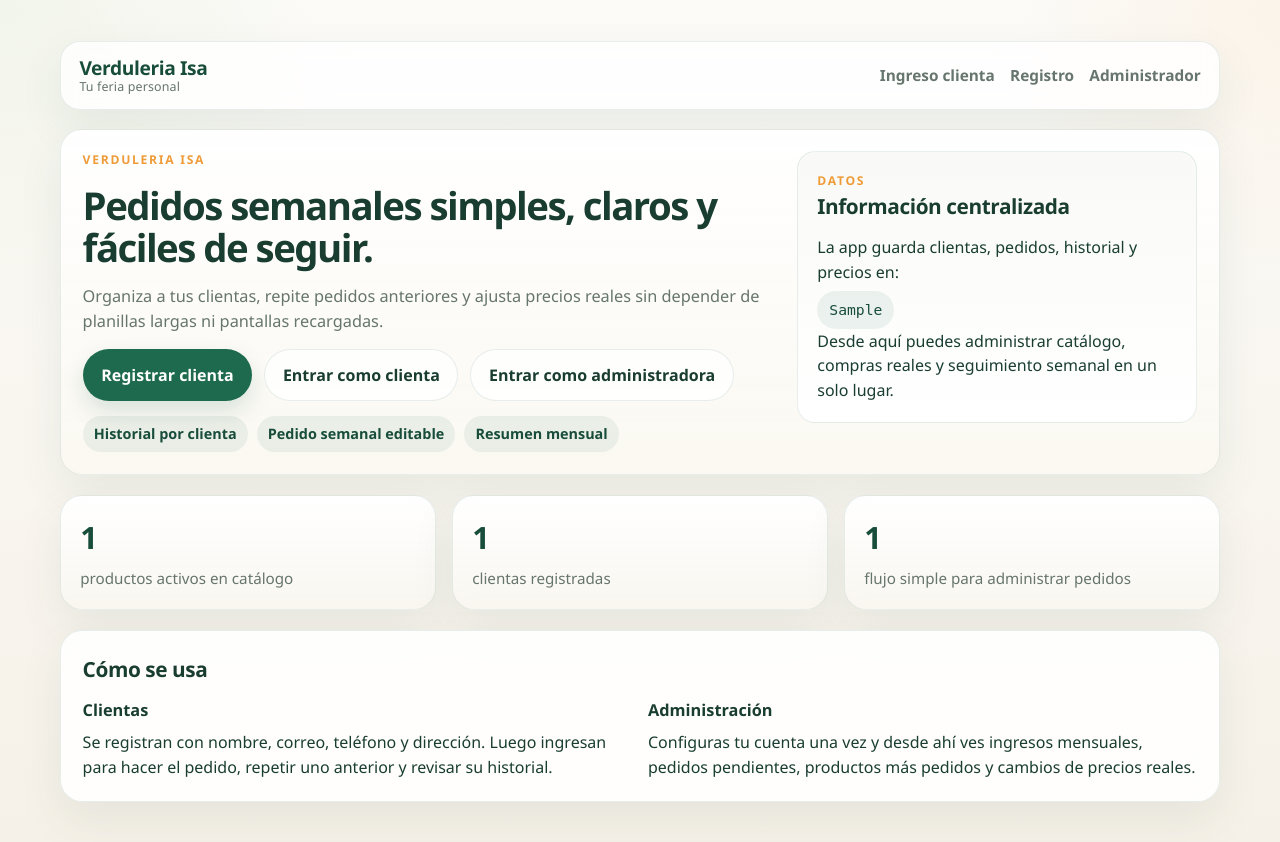
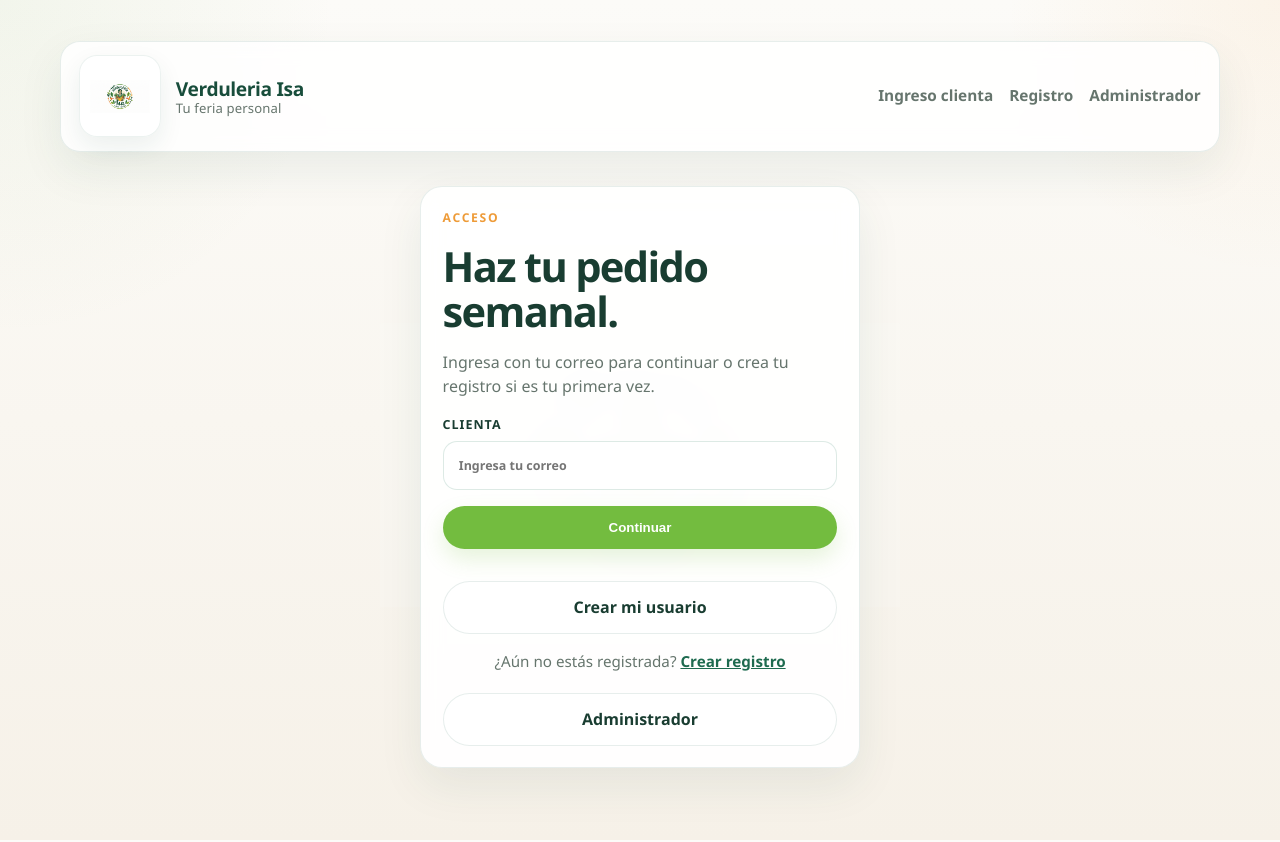
Before and after one commit to nmillana/VerduleriaIsa, a Python web app: template templates/home.html in a window 1280 px wide. Run offline with Jinja, Linux system fonts and the light colour scheme; the template is opened without the code that fills it: most values are stand-ins (such as "Sample title", 1, 10 or a date in 2020).

Commit message:
Turn homepage into access landing

```diff
--- a/static/styles.css
+++ b/static/styles.css
@@ -50,20 +50,43 @@ code {
     justify-content: space-between;
     align-items: center;
     gap: 1rem;
-    padding: 0.95rem 1.15rem;
+    padding: 0.85rem 1.15rem;
     margin-bottom: 1.15rem;
     border-radius: 20px;
     border: 1px solid var(--line);
-    background: rgba(255, 255, 255, 0.82);
+    background: rgba(255, 255, 255, 0.84);
     backdrop-filter: blur(10px);
     box-shadow: var(--shadow);
 }
 
 .brand {
-    display: grid;
-    gap: 0.15rem;
+    display: flex;
+    align-items: center;
+    gap: 0.9rem;
     text-decoration: none;
     color: var(--accent-deep);
+}
+
+.brand-mark {
+    display: grid;
+    place-items: center;
+    width: 82px;
+    height: 82px;
+    border-radius: 18px;
+    background: rgba(255, 255, 255, 0.95);
+    border: 1px solid rgba(20, 88, 67, 0.08);
+    box-shadow: 0 10px 24px rgba(24, 77, 59, 0.08);
+}
+
+.brand-logo {
+    width: 60px;
+    height: 60px;
+    object-fit: contain;
+}
+
+.brand-copy {
+    display: grid;
+    gap: 0.1rem;
     line-height: 1.1;
 }
 
@@ -74,7 +97,7 @@ code {
 }
 
 .brand-tagline {
-    font-size: 0.78rem;
+    font-size: 0.82rem;
     font-weight: 500;
     letter-spacing: 0.01em;
     color: var(--muted);
@@ -83,7 +106,7 @@ code {
 .nav-links {
     display: flex;
     flex-wrap: wrap;
-    gap: 0.95rem;
+    gap: 1rem;
 }
 
 .nav-links a {
@@ -102,12 +125,12 @@ code {
     gap: 1.25rem;
 }
 
-.hero,
 .panel,
 .form-panel,
 .stat-card,
 .week-card,
-.order-card {
+.order-card,
+.access-card {
     background: var(--surface);
     backdrop-filter: blur(10px);
     border: 1px solid var(--line);
@@ -115,33 +138,10 @@ code {
     box-shadow: var(--shadow);
 }
 
-.hero,
 .panel,
-.form-panel {
+.form-panel,
+.access-card {
     padding: 1.35rem;
-}
-
-.hero {
-    background: linear-gradient(180deg, rgba(255, 255, 255, 0.98), rgba(251, 248, 241, 0.94));
-}
-
-.hero-grid {
-    display: grid;
-    grid-template-columns: minmax(0, 1.65fr) minmax(300px, 0.95fr);
-    gap: 1.2rem;
-    align-items: start;
-}
-
-.hero-copy {
-    display: grid;
-    gap: 0.95rem;
-}
-
-.hero-card {
-    padding: 1.2rem;
-    border-radius: 18px;
-    background: linear-gradient(180deg, rgba(249, 250, 247, 0.98), rgba(255, 255, 255, 0.98));
-    border: 1px solid rgba(30, 106, 79, 0.1);
 }
 
 .eyebrow {
@@ -188,8 +188,8 @@ p {
 }
 
 .lead {
-    max-width: 46rem;
-    font-size: 1.02rem;
+    max-width: 42rem;
+    font-size: 1rem;
 }
 
 .notice-banner,
@@ -245,7 +245,6 @@ p {
     font-size: 0.95rem;
 }
 
-.hero-actions,
 .inline-form,
 .month-filter,
 .compact-form {
@@ -255,28 +254,13 @@ p {
     align-items: center;
 }
 
-.hero-points {
-    display: flex;
-    flex-wrap: wrap;
-    gap: 0.55rem;
-}
-
-.hero-points span {
-    padding: 0.42rem 0.7rem;
-    border-radius: 999px;
-    background: rgba(30, 106, 79, 0.08);
-    color: var(--accent-deep);
-    font-size: 0.9rem;
-    font-weight: 600;
-}
-
 .button {
     display: inline-flex;
     align-items: center;
     justify-content: center;
     border-radius: 999px;
     border: 1px solid var(--line);
-    padding: 0.78rem 1.1rem;
+    padding: 0.82rem 1.1rem;
     text-decoration: none;
     font-weight: 600;
     cursor: pointer;
@@ -288,14 +272,14 @@ p {
 }
 
 .button.primary {
-    background: var(--accent);
+    background: #73bc3f;
     color: white;
     border-color: transparent;
-    box-shadow: 0 10px 22px rgba(30, 106, 79, 0.16);
+    box-shadow: 0 10px 22px rgba(115, 188, 63, 0.18);
 }
 
 .button.ghost {
-    background: rgba(255, 255, 255, 0.85);
+    background: rgba(255, 255, 255, 0.9);
     color: var(--text);
 }
 
@@ -332,7 +316,7 @@ select {
     border: 1px solid rgba(20, 105, 76, 0.14);
     background: rgba(255, 255, 255, 0.92);
     border-radius: 14px;
-    padding: 0.76rem 0.9rem;
+    padding: 0.85rem 0.95rem;
     color: var(--text);
     font: inherit;
 }
@@ -509,8 +493,58 @@ textarea {
     width: auto;
 }
 
+.access-landing {
+    position: relative;
+    min-height: calc(100vh - 170px);
+    display: grid;
+    place-items: center;
+    padding: 1rem 0 2rem;
+    isolation: isolate;
+}
+
+.access-landing::before {
+    content: "";
+    position: absolute;
+    inset: 0;
+    background: url("/static/logo-verduleria-isa.png") center 44% / min(60vw, 520px) no-repeat;
+    opacity: 0.12;
+    z-index: -1;
+    pointer-events: none;
+}
+
+.access-card {
+    width: min(440px, 100%);
+    display: grid;
+    gap: 1rem;
+    background: rgba(255, 255, 255, 0.92);
+}
+
+.access-card h1 {
+    font-size: clamp(2rem, 4vw, 2.6rem);
+}
+
+.access-form label {
+    text-transform: uppercase;
+    letter-spacing: 0.08em;
+    font-size: 0.78rem;
+}
+
+.landing-help {
+    text-align: center;
+    color: var(--muted);
+    font-size: 0.95rem;
+}
+
+.landing-help a {
+    color: var(--accent);
+    font-weight: 600;
+}
+
+.admin-access {
+    margin-top: 0.2rem;
+}
+
 @media (max-width: 960px) {
-    .hero-grid,
     .three-up,
     .two-up,
     .order-layout,
@@ -531,21 +565,19 @@ textarea {
         align-items: flex-start;
     }
 
-    .hero-actions {
-        flex-direction: column;
-        align-items: stretch;
+    .nav-links {
+        width: 100%;
+        gap: 0.8rem;
     }
 
-    .hero-actions .button {
-        width: 100%;
+    .access-landing {
+        min-height: auto;
+        padding: 0.5rem 0 1.5rem;
     }
 
-    .product-row {
-        grid-template-columns: 1fr;
-    }
-
-    .product-row input {
-        justify-self: stretch;
-        max-width: none;
+    .access-landing::before {
+        background-size: min(78vw, 360px);
+        background-position: center 32%;
+        opacity: 0.1;
     }
 }
--- a/templates/base.html
+++ b/templates/base.html
@@ -10,8 +10,13 @@
     <div class="page-shell">
         <header class="topbar">
             <a class="brand" href="/">
-                <span class="brand-name">Verduleria Isa</span>
-                <span class="brand-tagline">Tu feria personal</span>
+                <span class="brand-mark">
+                    <img class="brand-logo" src="/static/logo-verduleria-isa.png" alt="Verduleria Isa">
+                </span>
+                <span class="brand-copy">
+                    <span class="brand-name">Verduleria Isa</span>
+                    <span class="brand-tagline">Tu feria personal</span>
+                </span>
             </a>
             <nav class="nav-links">
                 {% if session and session.role == 'client' %}
--- a/templates/home.html
+++ b/templates/home.html
@@ -1,56 +1,19 @@
 {% extends "base.html" %}
 {% block content %}
-<section class="hero hero-grid">
-    <div class="hero-copy">
-        <p class="eyebrow">Verduleria Isa</p>
-        <h1>Pedidos semanales simples, claros y fáciles de seguir.</h1>
-        <p class="lead">Organiza a tus clientas, repite pedidos anteriores y ajusta precios reales sin depender de planillas largas ni pantallas recargadas.</p>
-        <div class="hero-actions">
-            <a class="button primary" href="/registro">Registrar clienta</a>
-            <a class="button ghost" href="/login-cliente">Entrar como clienta</a>
-            <a class="button ghost" href="/admin/login">Entrar como administradora</a>
-        </div>
-        <div class="hero-points">
-            <span>Historial por clienta</span>
-            <span>Pedido semanal editable</span>
-            <span>Resumen mensual</span>
-        </div>
-    </div>
-    <div class="hero-card">
-        <p class="eyebrow">Datos</p>
-        <h2>Información centralizada</h2>
-        <p>La app guarda clientas, pedidos, historial y precios en:</p>
-        <code>{{ db_path }}</code>
-        <p>Desde aquí puedes administrar catálogo, compras reales y seguimiento semanal en un solo lugar.</p>
-    </div>
-</section>
-
-<section class="grid three-up">
-    <article class="stat-card">
-        <span class="stat-value">{{ product_count }}</span>
-        <span class="stat-label">productos activos en catálogo</span>
-    </article>
-    <article class="stat-card">
-        <span class="stat-value">{{ client_count }}</span>
-        <span class="stat-label">clientas registradas</span>
-    </article>
-    <article class="stat-card">
-        <span class="stat-value">1</span>
-        <span class="stat-label">flujo simple para administrar pedidos</span>
-    </article>
-</section>
-
-<section class="panel">
-    <h2>Cómo se usa</h2>
-    <div class="grid two-up compact-grid">
-        <div>
-            <h3>Clientas</h3>
-            <p>Se registran con nombre, correo, teléfono y dirección. Luego ingresan para hacer el pedido, repetir uno anterior y revisar su historial.</p>
-        </div>
-        <div>
-            <h3>Administración</h3>
-            <p>Configuras tu cuenta una vez y desde ahí ves ingresos mensuales, pedidos pendientes, productos más pedidos y cambios de precios reales.</p>
-        </div>
+<section class="access-landing">
+    <div class="access-card">
+        <p class="eyebrow">Acceso</p>
+        <h1>Haz tu pedido semanal.</h1>
+        <p class="lead">Ingresa con tu correo para continuar o crea tu registro si es tu primera vez.</p>
+        <form method="post" action="/login-cliente" class="stacked-form access-form">
+            <label>Clienta
+                <input type="email" name="email" placeholder="Ingresa tu correo" required>
+            </label>
+            <button class="button primary full-width" type="submit">Continuar</button>
+        </form>
+        <a class="button ghost full-width" href="/registro">Crear mi usuario</a>
+        <p class="landing-help">¿Aún no estás registrada? <a href="/registro">Crear registro</a></p>
+        <a class="button ghost full-width admin-access" href="/admin/login">Administrador</a>
     </div>
 </section>
 {% endblock %}
```
Also changed, not shown: static/logo-verduleria-isa.png (added), 1 other file.
